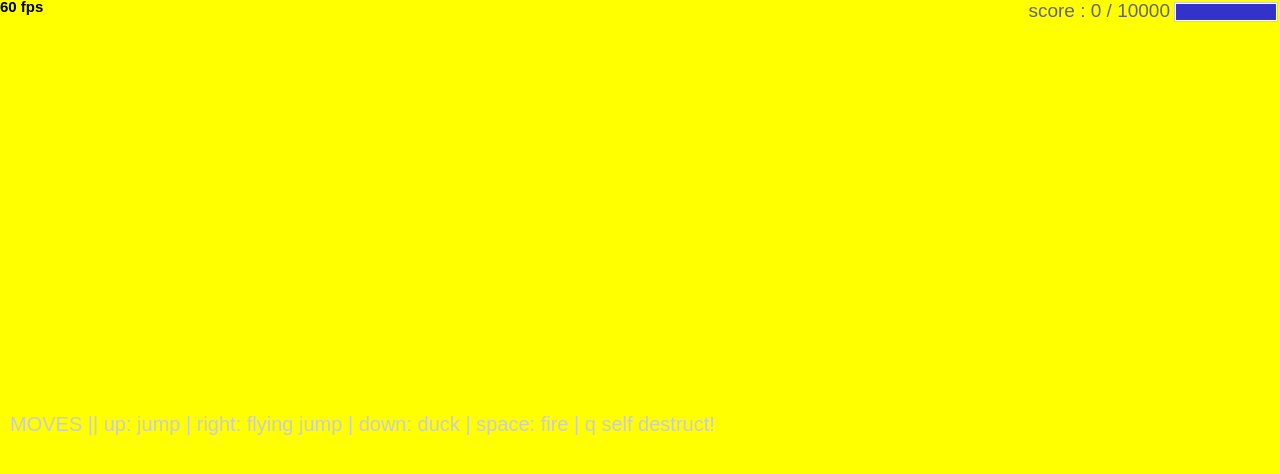
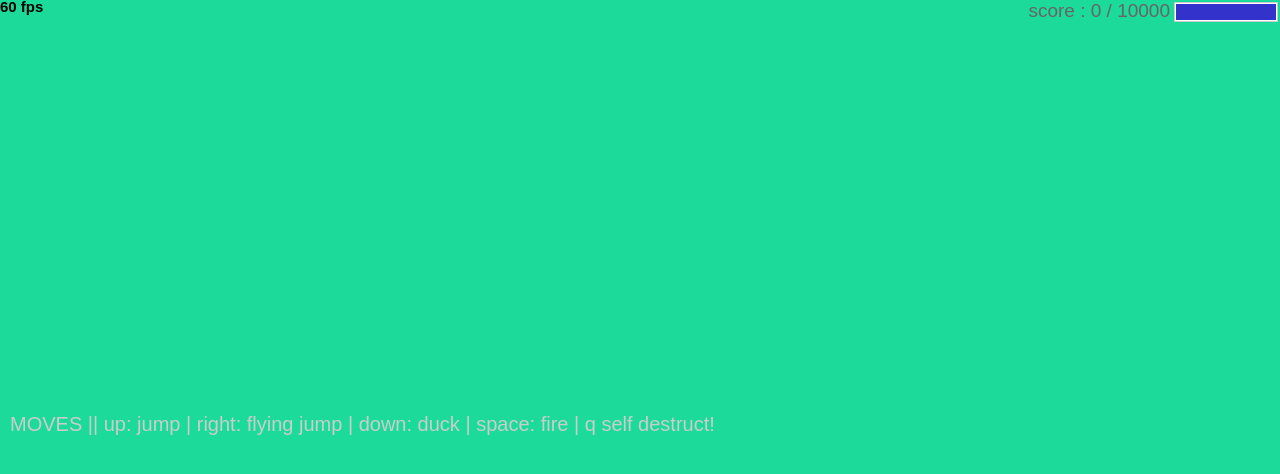
Before and after one commit to OLimjuco13/OLimjuco13.github.io, a website: page fsd-projects/runtime/index.html in a window 1280 px wide. Drawn offline with Linux system fonts and the light colour scheme.

Commit message:
added runtime link and bg color

```diff
--- a/fsd-projects/runtime/js/view/background.js
+++ b/fsd-projects/runtime/js/view/background.js
@@ -39,7 +39,7 @@ var background = function (window) {
             // TODO 1:
             // this currently fills the background with an obnoxious yellow;
             // you should modify both the height and color to suit your game
-            var backgroundFill = draw.rect(canvasWidth,canvasHeight,'yellow');
+            var backgroundFill = draw.rect(canvasWidth,canvasHeight,'rgb(28, 218, 154)');
             background.addChild(backgroundFill);
 
             // TODO 2: - Add a moon and starfield
```
Also changed, not shown: portfolio.html (+3 -0 lines).
